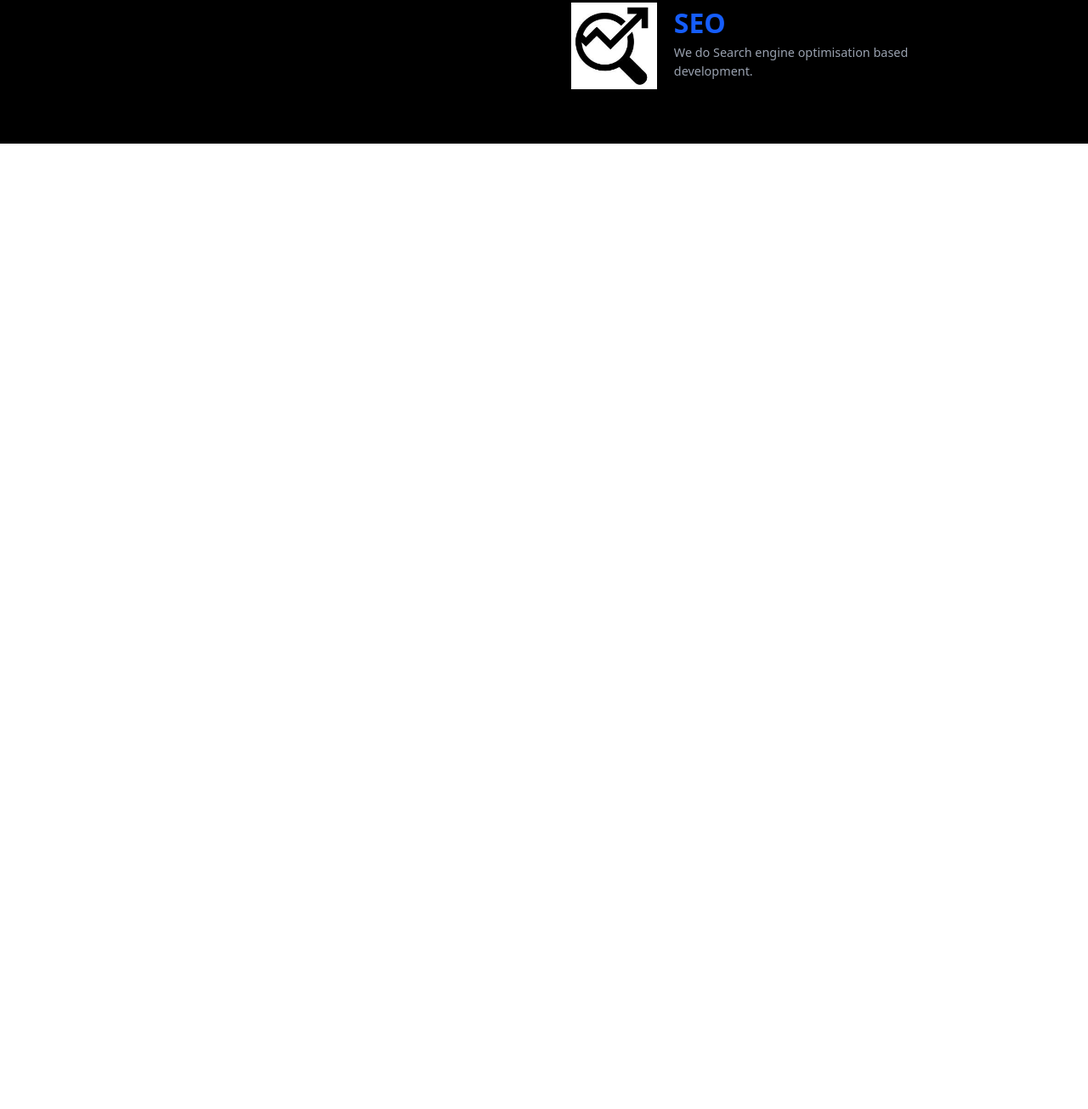
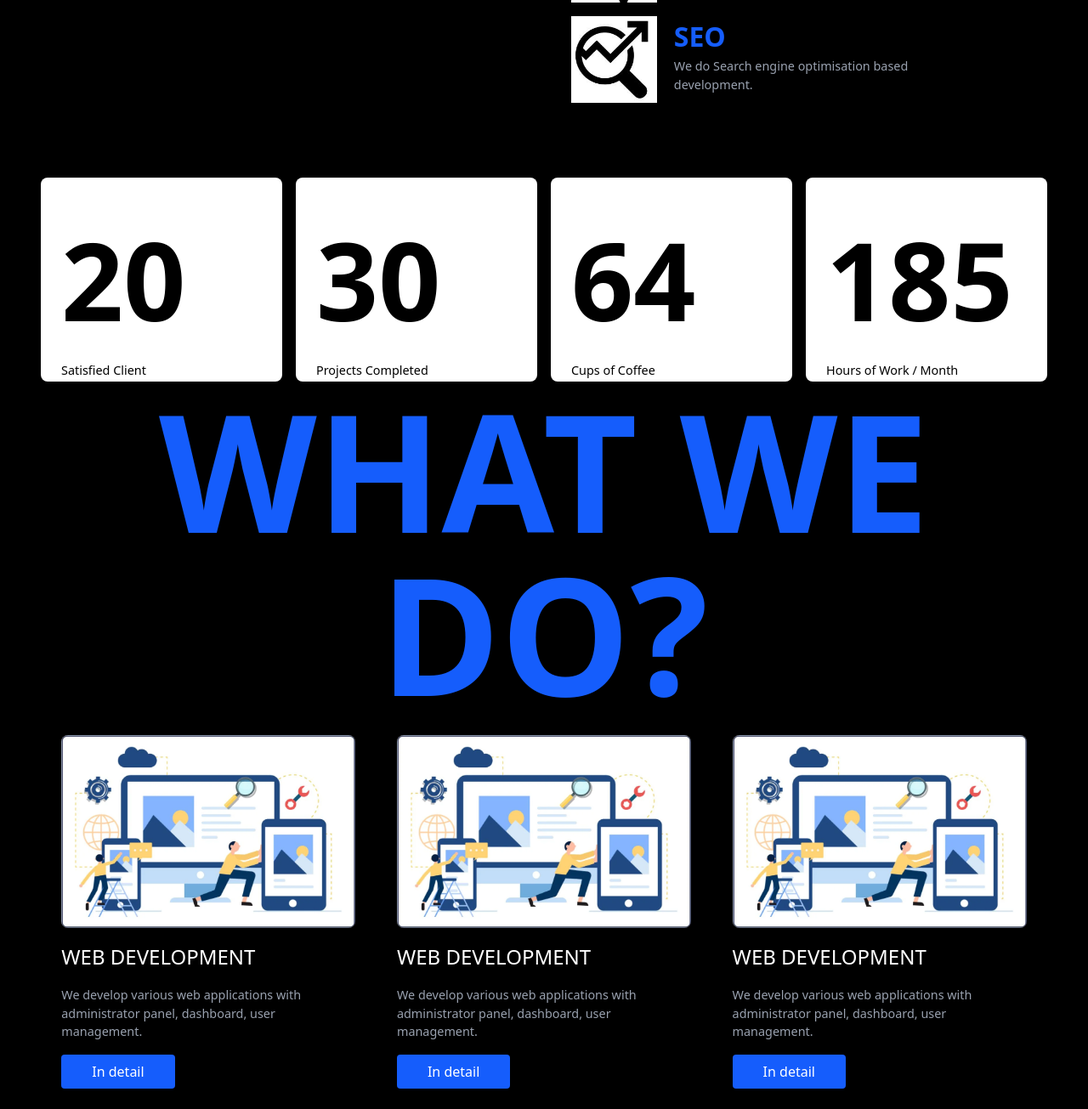
Before and after one commit to rajveervchandaliya/web-agency-, a plain HTML site: page index.html in a window 1280 px wide. Shown: the part 1453-2758 px from the top of the page at 85% size. Before the commit the page ends 1622 px from the top, so only its background shows below. Drawn offline with nearby package versions, Linux system fonts and the light colour scheme; a web font is replaced by a local one.

Commit message:
page 3 updated

```diff
--- a/index.html
+++ b/index.html
@@ -14,7 +14,7 @@
 </head>
 
 <body>
-    <main class="bg-black w-full px-10 ">
+    <main class="bg-black w-full px-10  flex flex-col items-center justify-center gap-4">
         <div class="hero relative w-full h-screen">
             <nav class="w-full  h-[4rem] flex items-center justify-between px-8 uppercase border-b-1 border-white">
                 <div class="logo text-white text-[2rem] font-bold uppercase ">
@@ -78,8 +78,7 @@
                         <img src="./images/download (1).png" alt="img" class="w-full h-full object-cover">
                     </div>
                     <div class="w-[80%] h-[100%]  px-5">
-                        <h2 class="text-blue-600 text-[2rem] font-bold uppercase">
-Maintenance Proof</h2>
+                        <h2 class="text-blue-600 text-[2rem] font-bold uppercase">Maintenance Proof</h2>
                         <p class="text-gray-400 text-[.9rem]">
                             We always support till client get satisfied.
 
@@ -133,7 +132,54 @@ Maintenance Proof</h2>
 
             </div>
         </div>
+        <div class="page3 w-full min-h-screen flex flex-col items-center justify-center">
+            <div class="highlights flex items-center justify-center gap-4 h-[20vw] w-full p-2 ">
+                <div class="highlightcard w-[25%] h-[100%] bg-gray-600 p-6 bg-white rounded-lg shadow-lg">
+                    <h3 class="text-black-600 text-[8rem] uppercase font-bold">20</h3>
+                    <p class="text-black-400  text-[.9rem] ">Satisfied Client</p>
+                </div>
+                <div class="highlightcard w-[25%] h-[100%] bg-gray-600  p-6 bg-white rounded-lg shadow-lg">
+                    <h3 class="text-black-600 text-[8rem] font-bold">30</h3>
+                    <p class="text-black-400  text-[.9rem]">Projects Completed</p>
+                </div>
+                <div class="highlightcard w-[25%] h-[100%] bg-gray-600  p-6 bg-white rounded-lg shadow-lg">
+                    <h3 class="text-black-600 text-[8rem] font-bold">64</h3>
+                    <p class="text-black-400  text-[.9rem]">Cups of Coffee</p>
+                </div>
+                <div class="highlightcard w-[25%] h-[100%] bg-gray-600  p-6 bg-white rounded-lg shadow-lg">
+                    <h3 class="text-black-600 text-[8rem] font-bold">185</h3>
+                    <p class="text-black-400  text-[.9rem]">Hours of Work / Month</p>
+            </div>
+            </div>
+            <h2 class=" text-blue-600 text-[12rem] text-center font-bold uppercase leading-none">What we do?</h2>
+             <div class="w-full h-full flex items-center gap-4 flex-wrap p-4 justify-around">
+                <div class="card w-[31%]  h-full  flex flex-col justify-center p-2 gap-4 ">
+                    <div class="img h-full bg-black ">
+                        <img src="./images/webdev.webp" alt="oo" class="w-full h-full object-cover rounded-lg">
+                    </div>
+                    <h3 class="text-white text-[1.5rem] uppercase">Web development</h3>
+                    <p class="text-gray-400 text-[.9rem]">We develop various web applications with administrator panel, dashboard, user management.</p>
+                    <button class="bg-blue-600 text-white py-2 px-9 rounded w-fit">In detail</button>
+                </div>
+                <div class="card w-[31%]  h-full  flex flex-col justify-center p-2 gap-4 ">
+                    <div class="img h-full bg-black ">
+                        <img src="./images/webdev.webp" alt="oo" class="w-full h-full object-cover rounded-lg">
+                    </div>
+                    <h3 class="text-white text-[1.5rem] uppercase">Web development</h3>
+                    <p class="text-gray-400 text-[.9rem]">We develop various web applications with administrator panel, dashboard, user management.</p>
+                    <button class="bg-blue-600 text-white py-2 px-9 rounded w-fit">In detail</button>
+                </div>
+                <div class="card w-[31%]  h-full  flex flex-col justify-center p-2 gap-4 ">
+                    <div class="img h-full bg-black ">
+                        <img src="./images/webdev.webp" alt="oo" class="w-full h-full object-cover rounded-lg">
+                    </div>
+                    <h3 class="text-white text-[1.5rem] uppercase">Web development</h3>
+                    <p class="text-gray-400 text-[.9rem]">We develop various web applications with administrator panel, dashboard, user management.</p>
+                    <button class="bg-blue-600 text-white py-2 px-9 rounded w-fit">In detail</button>
+                </div>
 
+            </div>
+        </div>
     </main>
 </body>
 
```
Also changed, not shown: images/webdev.webp (added).
